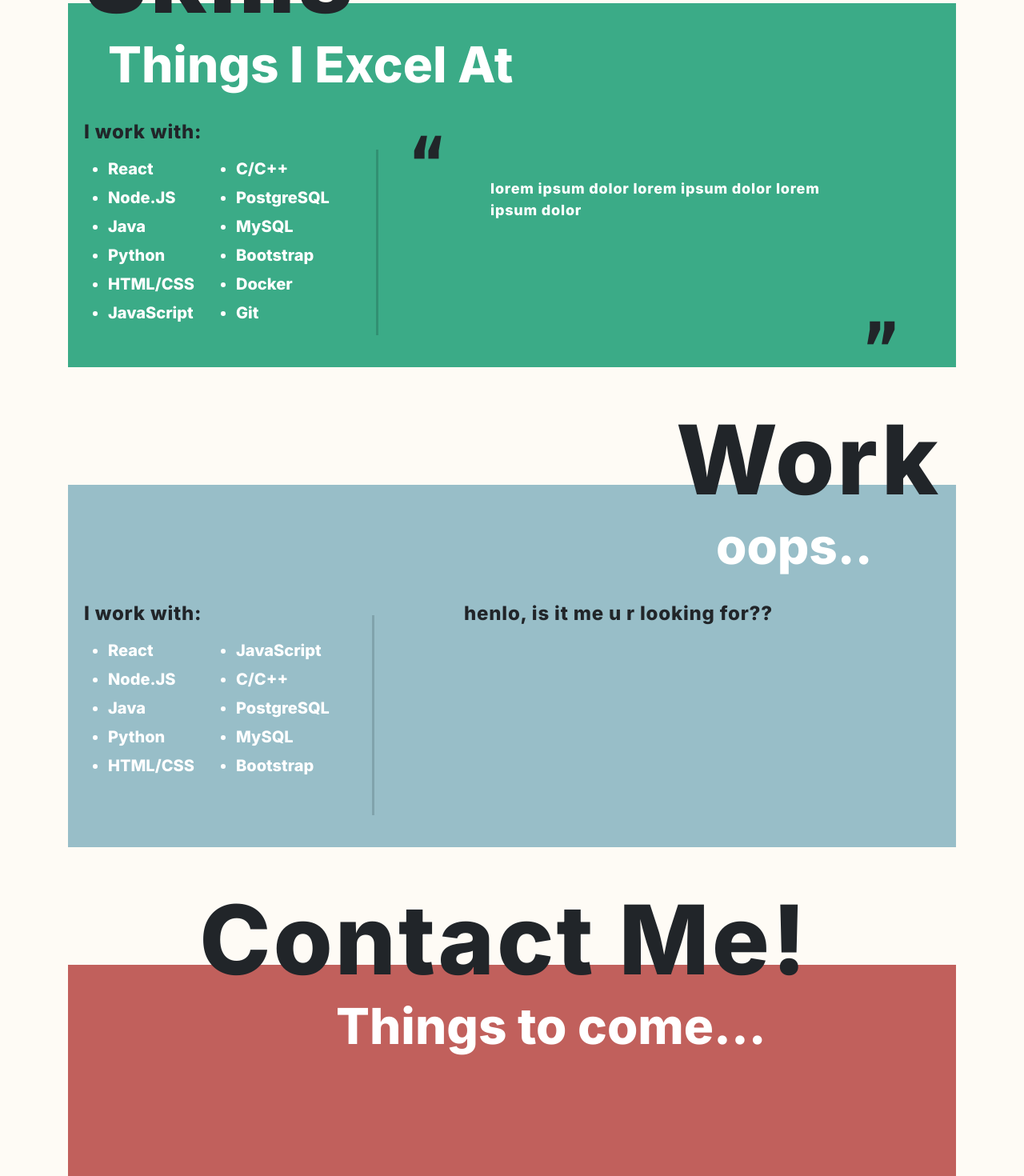
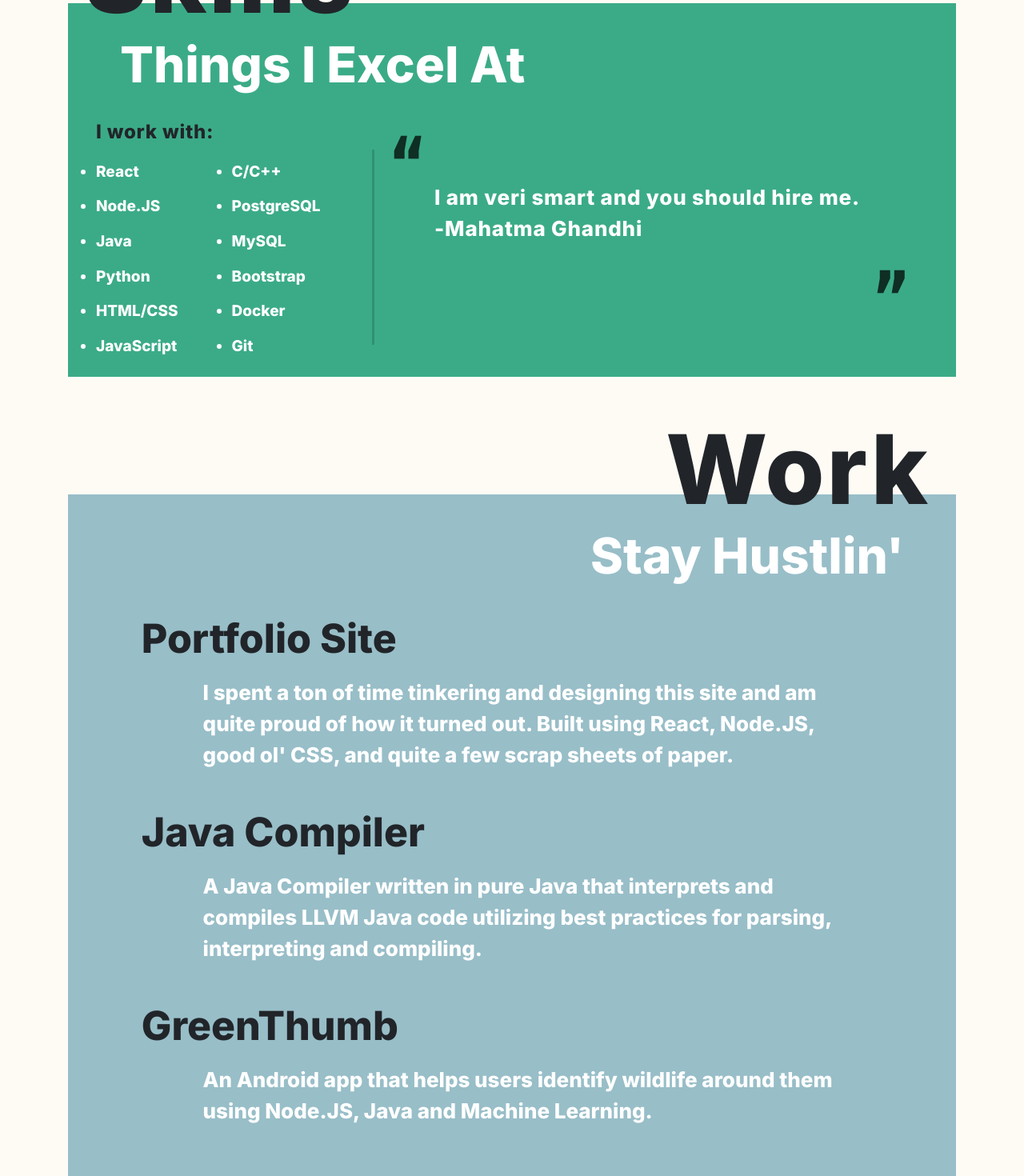
Before and after one commit to noahjacknichols/portfolio, a React (Create React App) app: page / in a window 1280 px wide. Shown: the part 960-2430 px from the top of the page at 80% size. Built offline with nearby package versions, Linux system fonts and the light colour scheme; a web font is replaced by a local one.

Commit message:
some big additions in this one, fixed flexbox for most containers and added some better styling on contact and such

```diff
--- a/src/App.css
+++ b/src/App.css
@@ -10,6 +10,7 @@
 
 .Brown {
     background-color: #FEFBF5;
+    width: 100%;
 }
 
 .Blank{
--- a/src/Components/Contact.css
+++ b/src/Components/Contact.css
@@ -2,7 +2,7 @@
 
 .contactContainer{
     background-color: #c1605c;
-    height: 400px;
+    height: 700px;
 }
 
 .contactTitle {
@@ -11,9 +11,123 @@
     font-size: 120px;
     margin-top: 80px;
     margin-bottom: -5px;
-    margin-right: 20px;
     letter-spacing: 3px;
     line-height: 0.6em;
     z-index: 10;
     text-align: center;
 }
+
+
+.infoContainer{
+    height: 100px;
+}
+
+.contactEmail{
+    font-family: 'Inter', sans-serif;
+    font-weight: 800;
+    font-size: min(calc(16px + 4vw), 60px);
+    margin-top: 70px;
+    margin-bottom: 20px;
+    text-align: center;
+    text-decoration: underline;
+    text-decoration-line: underline;
+    text-decoration-style: #313233;
+    text-decoration-color: #2f3031;
+    /* letter-spacing: 2px; */
+}
+
+
+.contactHeader{
+    font-family: 'Inter', sans-serif;
+    font-weight: 800;
+    font-size: 62px;
+    margin-top: 80px;
+    margin-left: 50px;
+    text-align: left;
+
+
+}
+
+.or{
+    font-family: 'Inter', sans-serif;
+    font-weight: 900;
+    font-size: 60px;
+    width: 100%;
+    /* margin-top: 10px; */
+    /* border-top: 5px solid #2a2f35;
+    border-bottom: 5px solid #2a2f35; */
+    /* border: 6px solid #2a2f35; */
+    /* margin-left: 50px; */
+    text-align: center;
+
+    /* -ms-transform: rotate(-10deg);
+    transform: rotate(-10deg);  */
+    /* margin-left: 15vw; */
+}
+
+.contactDividerL{
+    border-top: 3px solid #2f3031;
+    /* border-width: 30px; */
+    /* border-radius: 5px; */
+    /* display: inline; */
+    border-block-width: 30px;
+
+
+    margin: 0px !important;
+    padding: 0px !important;
+}
+
+.contactText{
+
+    font-family: 'Inter', sans-serif;
+    font-weight: 900;
+    font-size: 20px;
+    letter-spacing: 1.2px;
+    margin-top: 0px;
+    text-align: center;
+
+
+
+}
+
+.linkContainer{
+    margin-top: 30px;
+    text-align: center;
+}
+
+
+.linkText{
+    font-family: 'Inter', sans-serif;
+    font-weight: 900;
+    font-size: 38px;
+    /* letter-spacing: 1.2px; */
+    text-align: center;
+    text-decoration: underline;
+    text-decoration-line: underline;
+    text-decoration-style: #313233;
+    text-decoration-color: #2f3031;
+    display: inline;
+}
+
+.and{
+    width: 50px;
+    display: inline-block;
+    text-decoration: none;
+}
+
+/* .contactPhoto{
+    margin-top: 40px;
+    height: 90px;
+    width: 90px;
+    margin-left: 30%;
+    margin-right: 0%;
+
+}
+
+.contactPhoto2{
+    margin-top: 40px;
+    height: 90px;
+    width: 90px;
+    margin-left: 20%;
+
+} */
--- a/src/Components/Contact.jsx
+++ b/src/Components/Contact.jsx
@@ -25,25 +25,52 @@ export default class Contact extends React.Component{
 
     render(){
         return(
-            <div>
+            <div id="section4">
             <Container>
                 <Row>
                     <Col xs={{span: 12}}>
-                        <div className="contactTitle text-centre">Contact Me!</div>
+                        <div className="contactTitle text-centre">Contact</div>
                     </Col>
                 </Row>
                 <div className="contactContainer">
                     <Row>
 
-                            <Col xs={{span: 9, offset: 3}}>
-                                <div className="white header">
-                                    Things to come...
-                                </div>
+                        <Col xs={12}>
+                            <div className="white contactHeader">
+                                Say Hello!
+                            </div>
 
-                            </Col>
+                        </Col>
+                    </Row>
+                    <Row >
+                        <Col xs={12}>
+                            <div className="white contactEmail">
+                                hello@njnichols.dev
+                            </div>
+                        </Col>
+                        <Col xs={12}>
+                            <div className="or">
+                                OR
+                            </div>
+                        </Col>
                     </Row>
                     <Row>
-
+                        <Col xs={12}>
+                            <div>
+                                {/* <div className="contactDividerL">hello</div> */}
+                                <div className="contactText">
+                                    check me out on
+                                </div>
+                                <div className="contactDividerR"/>
+                            </div>
+                        </Col>
+                        <Col className="linkContainer" xs={12}>
+                            <div className="inline">
+                                <div className="white linkText">LinkedIn</div>
+                                <div className="white linkText and"> & </div>
+                                <div className="white linkText">Github</div>
+                            </div>
+                        </Col>
 
                     </Row>
                 </div>
--- a/src/Components/Intro.css
+++ b/src/Components/Intro.css
@@ -5,7 +5,7 @@
     font-family: 'Roboto', sans-serif;
     font-weight: 500;
     color: #686e74;
-    font-size: calc(16px + 0.5vw);
+    font-size: min(22px, calc(16px + 0.5vw));
     position: relative;
     left: 1vw;
     /* margin-left: 10px; */
@@ -28,7 +28,7 @@
     font-weight: 800;
     margin-bottom: 20px;
     color: #2a2f35;
-    font-size: calc(42px + 0.5vw);
+    font-size: min( 54px, calc(42px + 0.5vw));
 }
 
 .lower {
@@ -54,7 +54,7 @@
     text-decoration-thickness: 200%; */
     /* font-weight: 700; */
     font-weight: 900;
-    font-size: calc(24px + 0.5vw);
+    font-size: min( 28px, calc(24px + 0.5vw));
 
 }
 
--- a/src/Components/Intro.jsx
+++ b/src/Components/Intro.jsx
@@ -1,7 +1,7 @@
 import React from 'react';
 import './Intro.css';
 import { get } from 'react-scroll/modules/mixins/scroller';
-import { Row, Col} from 'react-bootstrap';
+import { Container, Row, Col} from 'react-bootstrap';
 
 
 
@@ -36,9 +36,8 @@ export default class Portfolio extends React.Component{
 
 
         return(
-
+                <Container>
                     <Row>
-
                         <Col className="overlap" sm={12} md={6}>
                             <div className="intro">
                                 <div className="upper">
@@ -78,6 +77,7 @@ export default class Portfolio extends React.Component{
                             </div>
                         </Col>
                     </Row>
+                </Container>
 
 
 
--- a/src/Components/Navbar.css
+++ b/src/Components/Navbar.css
@@ -11,6 +11,11 @@
     margin-left : 0 !important;
     padding-right : 0 !important;
     padding-left : 0 !important;
+}
+
+.nav{
+    margin-top: 15px;
+    margin-right: 20px;
 }
 
 .main-nav-active {
--- a/src/Components/Portfolio.css
+++ b/src/Components/Portfolio.css
@@ -1,6 +1,13 @@
 .portfolioContainer {
     background-color: #98bec8;
     width: 100%;
+    margin-right: 0px !important;
+    margin-left: 0px !important;
+}
+
+.fixMargin{
+    margin-left: -15px;
+    margin-right: -15px;
 }
 
 .portfolioTitle{
@@ -10,17 +17,62 @@
     font-size: 120px;
     margin-top: 80px;
     margin-bottom: -5px;
-    margin-right: 20px;
+    padding-right: 2rem;
     letter-spacing: 3px;
     line-height: 0.6em;
     z-index: 10;
+    width: 100%;
+    text-align: right;
+
 
 
 }
 
+.portfolioHeader{
+    font-family: 'Inter', sans-serif;
+    font-weight: 800;
+    font-size: 62px;
+    margin-top: 30px;
+    padding-right: 50px;
+    width: 100%;
+    text-align: right;
+}
+
 .portfolioDashed {
     border-left: 3px solid #81a3ac;
+    margin-top: 60px;
+    /* height: 100%; */
+    margin-bottom: 40px;
+    margin-left: 20px;
+    margin-right: 20px;
+
+}
+
+
+.portfolioSubHeader{
+    font-family: 'Inter', sans-serif;
+    font-weight: 800;
+    font-size: 50px;
+    margin-top: 20px;
+    margin-left: 6vw;
+    text-align: left;
+    width:100%;
+}
+
+.portfolioFooter{
+    margin-bottom: 100px;
+}
+
+.portSectionUpper{
     margin-top: 40px;
-    height: 250px;
-    margin-bottom: 40px;
 }
+
+.portfolioSectionText{
+    font-family: 'Inter', sans-serif;
+    font-weight: 800;
+    font-size: 26px;
+    text-align: left;
+    margin-left: 12vw;
+    margin-right: 10vw;
+    margin-top: 10px;
+}
--- a/src/Components/Portfolio.jsx
+++ b/src/Components/Portfolio.jsx
@@ -10,46 +10,71 @@ export default class Portfolio extends React.Component{
         return(
 
 
-            <div>
-            <Container>
+            <div id="section3">
+            <Container className="fixMargin">
                 <Row>
-                    <Col xs={{span: 4, offset: 8}}>
-                        <div className="portfolioTitle">Work</div>
+                    <Col xs={12}>
+                        <div className="portfolioTitle" id="section1">Work</div>
                     </Col>
                 </Row>
                 <div className="portfolioContainer">
-                    <Row>
+                    <Row className="portfolioContainer">
 
-                            <Col xs={{span: 4, offset: 8}}>
-                                <div className="white header">
-                                    oops..
+                            <Col xs={12}>
+                                <div className="white portfolioHeader">
+                                    Stay Hustlin'
                                 </div>
 
                             </Col>
                     </Row>
-                    <Row>
-                        <Col xs={4}>
-                            <div className="langs">I work with:</div>
-                            <ul className="twoColumn">
-                                <li>React</li>
-                                <li>Node.JS</li>
-                                <li>Java</li>
-                                <li>Python</li>
-                                <li>HTML/CSS</li>
-                                <li>JavaScript</li>
-                                <li>C/C++</li>
-                                <li>PostgreSQL</li>
-                                <li>MySQL</li>
-                                <li>Bootstrap</li>
-                            </ul>
+                    <Row className="portfolioContainer">
+                        <Col xs={12}>
+                            <div className="portfolioSubHeader">
+                                Portfolio Site
+                            </div>
                         </Col>
-                        <Col xs={1}>
-                            <div class="portfolioDashed"></div>
-                        </Col>
-                        <Col xs={6}>
-                            <div className="quote langs">henlo, is it me u r looking for??</div>
+                        <Col xs={12}>
+                            <div className="white portfolioSectionText">
+                                I spent a ton of time tinkering and designing this site and am quite proud of how it turned out. Built using React, Node.JS, good ol' CSS, and quite a few scrap sheets of paper.
+                            </div>
                         </Col>
                     </Row>
+                    <Row className="portfolioContainer">
+                        <Col xs={12}>
+                            <div className="portfolioSubHeader portSectionUpper">
+                                Java Compiler
+                            </div>
+                        </Col>
+                        <Col xs={12}>
+                            <div className="white portfolioSectionText">
+                                A Java Compiler written in pure Java that interprets and compiles LLVM Java code utilizing best practices for parsing, interpreting and compiling.
+                            </div>
+                        </Col>
+                    </Row>
+                    <Row className="portfolioContainer">
+                        <Col xs={12}>
+                            <div className="portfolioSubHeader portSectionUpper">
+                                GreenThumb
+                            </div>
+                        </Col>
+                        <Col xs={12}>
+                            <div className="white portfolioSectionText  portfolioFooter">
+                                An Android app that helps users identify wildlife around them using Node.JS, Java and Machine Learning.
+                            </div>
+                        </Col>
+                    </Row>
+                    {/* <Row className="portfolioContainer">
+                        <Col xs={12}>
+                            <div className="portfolioSubHeader">
+                                Project 4
+                            </div>
+                        </Col>
+                        <Col xs={12}>
+                            <div className="white portfolioSectionText portfolioFooter">
+                            Lorem Ipsum Dolor Lorem Ipsum DolorLorem Ipsum Dolor Lorem Ipsum Dolor Lorem Ipsum Dolor Lorem Ipsum Dolor Lorem Ipsum Dolor Lorem Ipsum Dolor Lorem Ipsum Dolor Lorem Ipsum Dolor
+                            </div>
+                        </Col>
+                    </Row> */}
                 </div>
 
             </Container>
--- a/src/Components/Skills.css
+++ b/src/Components/Skills.css
@@ -12,6 +12,8 @@
     letter-spacing: 3px;
     line-height: 0.6em;
     z-index: 10;
+    width: 100%;
+    text-align: left;
 
 }
 
@@ -25,7 +27,10 @@
 
 .skillContainer {
     background-color: #3bab87;
+    /* height: 600px; */
     /* width: 100%; */
+    margin-right: 0px !important;
+    margin-left: 0px !important;
 }
 
 .skillList {
@@ -57,63 +62,85 @@
 
 }
 
+
 .dashed{
     border-left: 3px solid #319072;
     margin-top: 60px;
     /* height: 100%; */
     margin-bottom: 40px;
-    margin-left: 20px;
+    margin-left: 10px;
     margin-right: 20px;
 
 }
 
 .twoColumn{
     font-family: 'Inter', sans-serif;
+    justify-content: center;
     columns: 2;
     -webkit-columns: 2;
     -moz-columns: 2;
+    -moz-column-width: 120px;
+    column-width: 120px;
     margin-top:10px;
-    margin-left: 10px;
-    font-size: 20px;
-    line-height: 1.8em;
-    margin-bottom: 50px;
+    /* line-height: 200% !important; */
+    margin-left: 0px;
+    padding-inline-start: 20px;
+    /* width: 275px; */
+
+    font-size: 19px;
+    line-height: 2.3em;
+    /* margin-bottom: 50px; */
     color: white;
+}
+
+.bulletRow{
+    margin-right: 10px;
+
 }
 
 .quoteTop {
     font-family: 'Yantramanav', sans-serif;
     font-size: 120px;
-    margin-bottom: 50px;
+    margin-bottom: 60px;
     margin-top: 0px;
-    /* margin-left: 20px; */
+    margin-left: -20px;
+    width: 100%;
     height: 40px;
     float:left;
+    color:#0f2e24;
 }
 
 .quoteBottom {
     font-family: 'Yantramanav', sans-serif;
     font-size: 120px;
-    height: 80px;
-    margin-top: 50px;
-    /* margin-bottom: 10px; */
-    /* margin-top: 40px;
-    margin-right: 20px; */
+    height: 40px;
     /* margin-right: 20px; */
     /* height: 0px; */
     /* float: right; */
-    position: absolute;
-    bottom: 20px;
-    right: 30px;
+    /* margin-left: 20px; */
+     /* position: absolute; */
+    margin-left: 20px;
+    margin-bottom: 10px;
+    margin-top: -10px;
+    /* bottom: 20px;  */
+    color:#0f2e24;
+    width: 100%;
+    text-align: right;
+}
+
+.quoteCtn{
+
+    margin-bottom: 20px;
 }
 
 
 .quoteText {
-    margin-top: 95px;
-    margin-bottom: 80px;
-    font-size: 18px;
+    /* margin-top: 95px; */
+    margin-bottom: 0px;
+    font-size: 26px;
     font-family: 'Inter', sans-serif;
-    margin-left: 10px;
-    margin-right: 10px;
+    margin-left: 40px;
+    margin-right: 30px;
 }
 
 .floatRight {
--- a/src/Components/Skills.jsx
+++ b/src/Components/Skills.jsx
@@ -5,15 +5,15 @@ import './Skills.css';
 function Skills(){
 
     return(
-        <div>
+        <div id="section2">
             <Container>
-                <Row>
-                    <Col xs={4}>
+                <Row >
+                    <Col xs={12}>
                         <div className="title">Skills</div>
                     </Col>
                 </Row>
                 <div className="skillContainer">
-                    <Row>
+                    <Row className="skillContainer">
 
                             <Col xs={{span: 9}}>
                                 <div className="white header">
@@ -22,32 +22,33 @@ function Skills(){
 
                             </Col>
                     </Row>
-                    <Row>
+                    <Row className="skillContainer">
                         <Col  sm={12} md={4}>
                             <div className="langs">I work with:</div>
                             <ul className="twoColumn">
-                                <li>React</li>
-                                <li>Node.JS</li>
-                                <li>Java</li>
-                                <li>Python</li>
-                                <li>HTML/CSS</li>
-                                <li>JavaScript</li>
-                                <li>C/C++</li>
-                                <li>PostgreSQL</li>
-                                <li>MySQL</li>
-                                <li>Bootstrap</li>
-                                <li>Docker</li>
-                                <li>Git</li>
+                                <li className="bulletRow">React</li>
+                                <li className="bulletRow">Node.JS</li>
+                                <li className="bulletRow">Java</li>
+                                <li className="bulletRow">Python</li>
+                                <li className="bulletRow">HTML/CSS</li>
+                                <li className="bulletRow">JavaScript</li>
+                                <li className="bulletRow">C/C++</li>
+                                <li className="bulletRow">PostgreSQL</li>
+                                <li className="bulletRow">MySQL</li>
+                                <li className="bulletRow">Bootstrap</li>
+                                <li className="bulletRow">Docker</li>
+                                <li className="bulletRow">Git</li>
                             </ul>
                         </Col>
 
                         <div className= "d-none d-md-block dashed"></div>
 
-                        <Col s={12} md={1}><div className="quoteTop">“</div></Col>
-                        <Col s={12} md={5}>
-                            <div className="white langs quoteText"> lorem ipsum dolor lorem ipsum dolor lorem ipsum dolor </div>
+                        <Col className="quoteCtn" s={12} md={7}>
+                            <div className="d-none d-md-block quoteTop">“</div>
+
+                            <div className="white langs quoteText"> I am veri smart and you should hire me. -Mahatma Ghandhi </div>
+                            <div className="d-none d-md-block quoteBottom quoteBottomCtn">”</div>
                         </Col>
-                        <Col s={12} md={1}><div className="quoteBottom quoteBottomCtn">”</div></Col>
                     </Row>
                 </div>
 
```
Also changed, not shown: src/App.js (+3 -8 lines), src/Components/Navbar.jsx (+18 -18 lines). Lines whose indentation alone changed are shown as unchanged.
